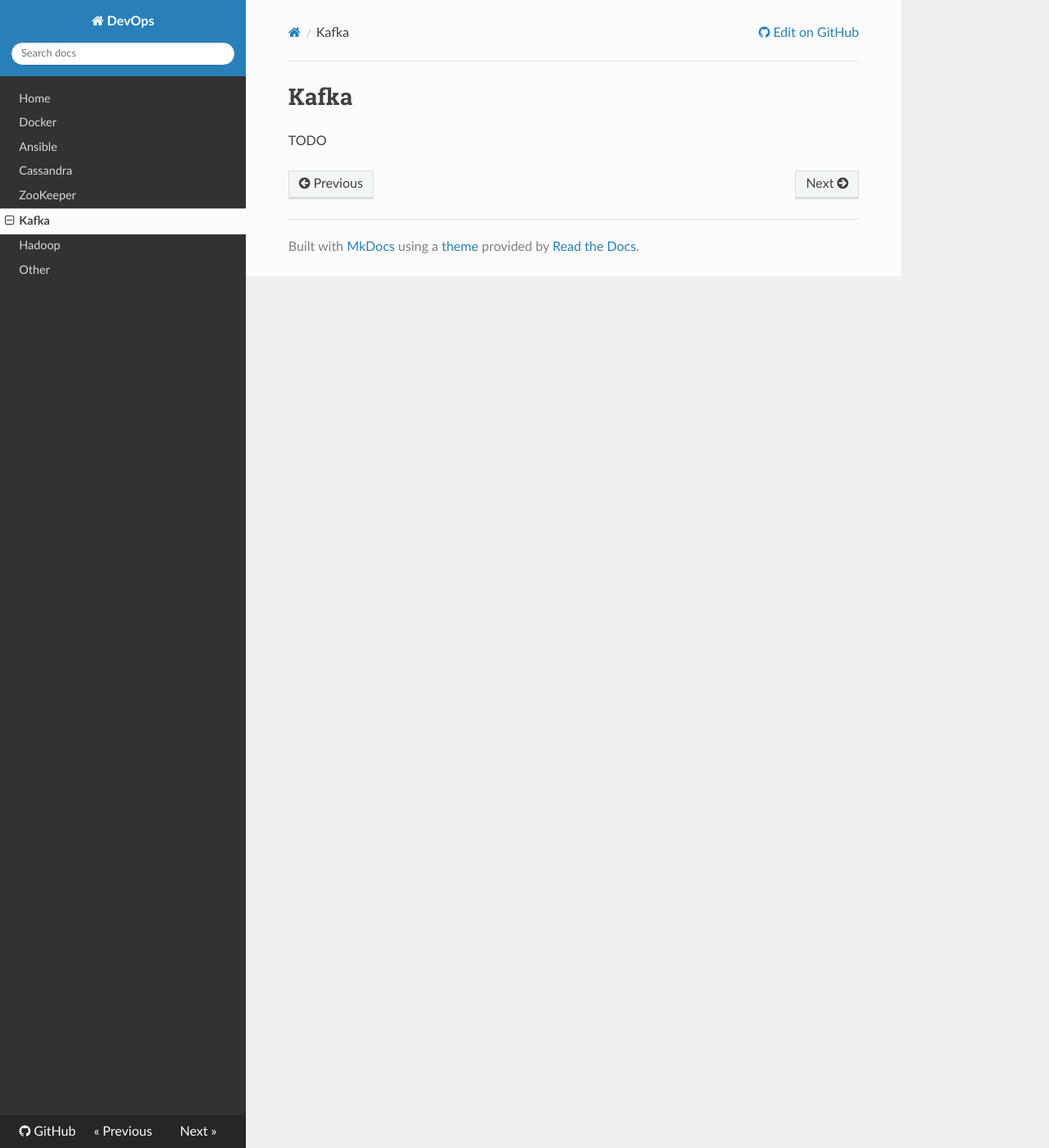
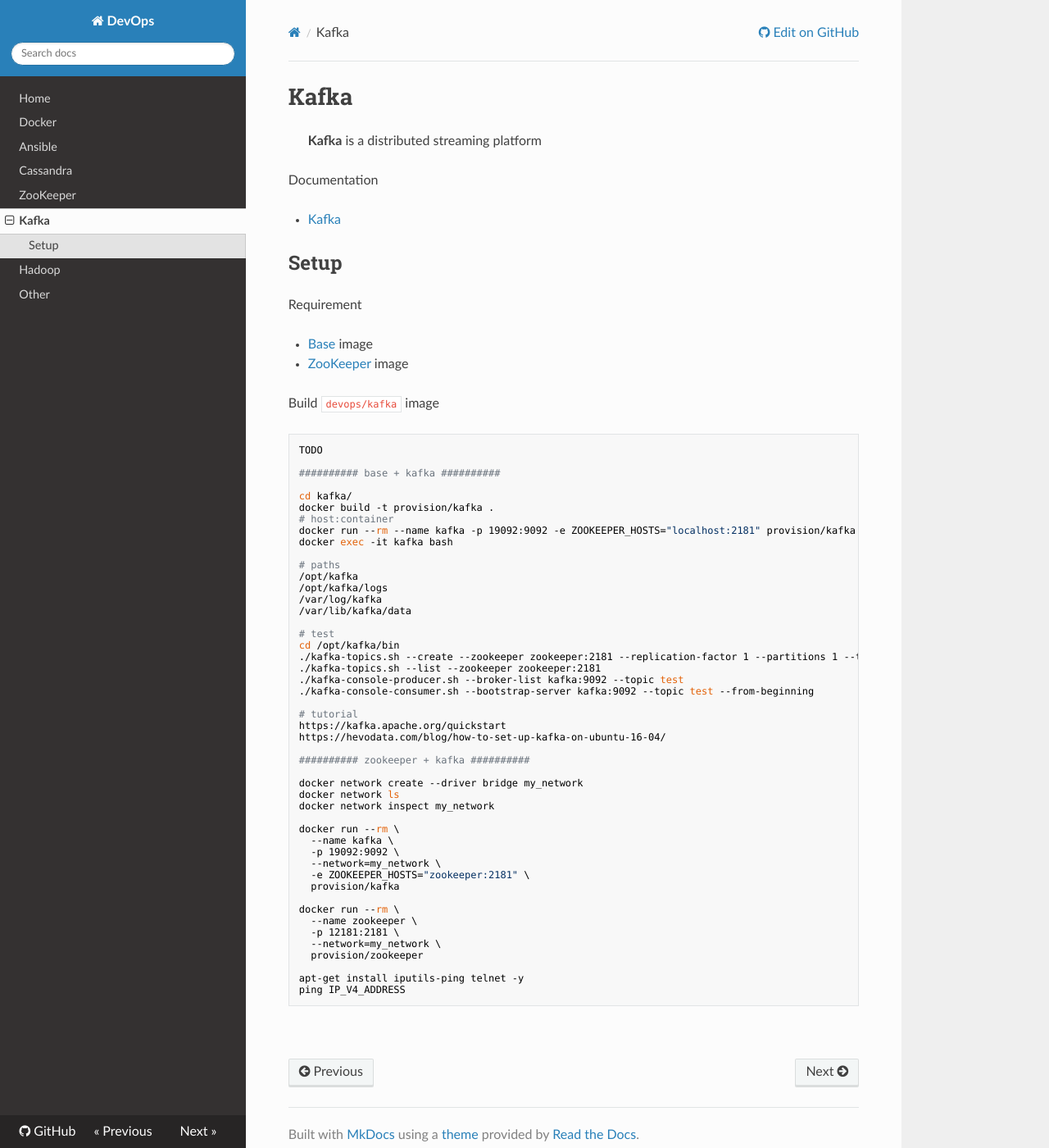
Before and after one commit to niqdev/devops, an MkDocs documentation site: the page built from docs/kafka.md, in a window 1280 px wide and 1400 px high. Shown: the whole window at 82% size. Built offline with MkDocs 1.6.1, drawn with Linux system fonts in a browser that asks for light colours; nearby versions of some CDN libraries; old or Windows-style settings are respelled for this version of MkDocs.

Commit message:
doc: draft kafka

````diff
--- a/docs/kafka.md
+++ b/docs/kafka.md
@@ -1,3 +1,68 @@
 # Kafka
 
+> **Kafka** is a distributed streaming platform
+
+Documentation
+
+* [Kafka](https://kafka.apache.org)
+
+## Setup
+
+Requirement
+
+* [Base](docker/#base-image) image
+* [ZooKeeper](zookeeper) image
+
+Build `devops/kafka` image
+```bash
 TODO
+
+########## base + kafka ##########
+
+cd kafka/
+docker build -t provision/kafka .
+# host:container
+docker run --rm --name kafka -p 19092:9092 -e ZOOKEEPER_HOSTS="localhost:2181" provision/kafka
+docker exec -it kafka bash
+
+# paths
+/opt/kafka
+/opt/kafka/logs
+/var/log/kafka
+/var/lib/kafka/data
+
+# test
+cd /opt/kafka/bin
+./kafka-topics.sh --create --zookeeper zookeeper:2181 --replication-factor 1 --partitions 1 --topic test
+./kafka-topics.sh --list --zookeeper zookeeper:2181
+./kafka-console-producer.sh --broker-list kafka:9092 --topic test
+./kafka-console-consumer.sh --bootstrap-server kafka:9092 --topic test --from-beginning
+
+# tutorial
+https://kafka.apache.org/quickstart
+https://hevodata.com/blog/how-to-set-up-kafka-on-ubuntu-16-04/
+
+########## zookeeper + kafka ##########
+
+docker network create --driver bridge my_network
+docker network ls
+docker network inspect my_network
+
+docker run --rm \
+  --name kafka \
+  -p 19092:9092 \
+  --network=my_network \
+  -e ZOOKEEPER_HOSTS="zookeeper:2181" \
+  provision/kafka
+
+docker run --rm \
+  --name zookeeper \
+  -p 12181:2181 \
+  --network=my_network \
+  provision/zookeeper
+
+apt-get install iputils-ping telnet -y
+ping IP_V4_ADDRESS
+```
+
+<br>
````
Also changed, not shown: docs/docker.md (+17 -1 lines).
